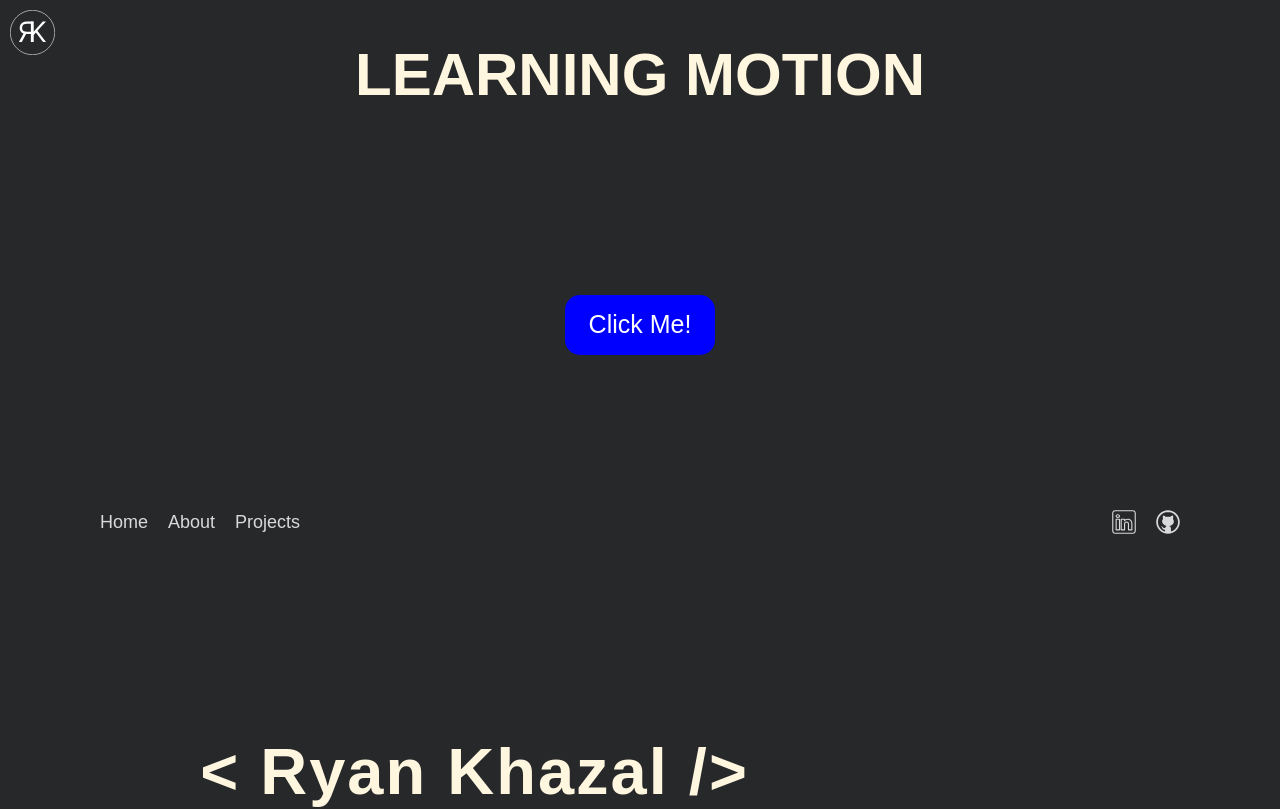
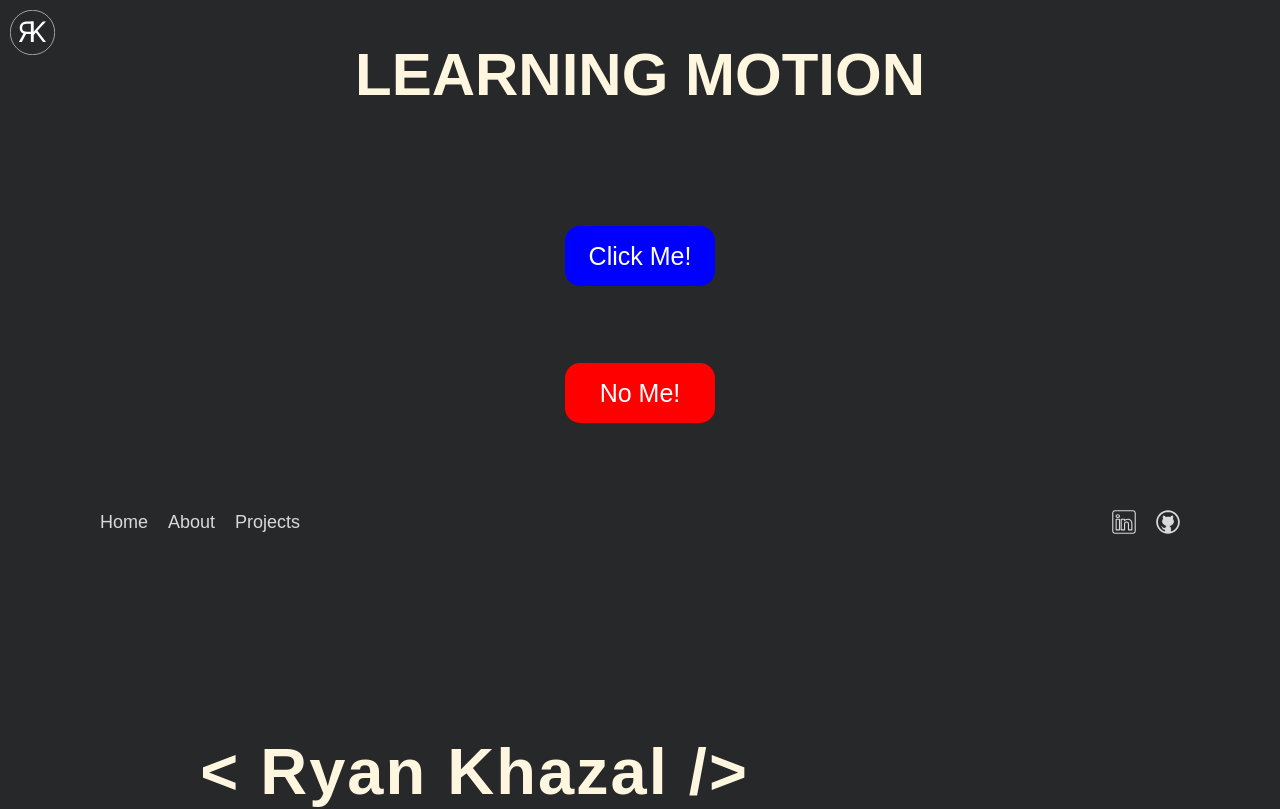
Before and after one commit to Bouderton/about-me, a React (Vite) app in the folder About-Me/: page / in a window 1280 px wide. Shown: the top 809 px of the page. Built offline with nearby package versions, Linux system fonts and the light colour scheme.

Commit message:
add-motion-css

```diff
--- a/About-Me/src/components/Motion/Motion.css
+++ b/About-Me/src/components/Motion/Motion.css
@@ -9,4 +9,5 @@
   width: 150px;
   height: 60px;
   margin: 0 auto;
+  cursor: pointer;
 }
--- a/About-Me/src/components/Motion/Motion.jsx
+++ b/About-Me/src/components/Motion/Motion.jsx
@@ -9,11 +9,26 @@ const Motion = () => {
         display: "grid",
         justifyContent: "center",
         height: "500px",
-        // gap: "0.8rem",
       }}
     >
       <h1 style={{ fontSize: "60px" }}>LEARNING MOTION</h1>
-      <motion.button className="mobutton">Click Me!</motion.button>
+      <MotionConfig transition={{ duration: 0.125, ease: "easeInOut" }}>
+        <motion.button
+          className="mobutton"
+          whileHover={{ scale: 1.05 }}
+          whileTap={{ scale: 0.95 }}
+        >
+          Click Me!
+        </motion.button>
+        <motion.button
+          style={{ background: "red" }}
+          className="mobutton"
+          whileHover={{ scale: 1.05 }}
+          whileTap={{ scale: 0.95 }}
+        >
+          No Me!
+        </motion.button>
+      </MotionConfig>
     </div>
   );
 };
```
